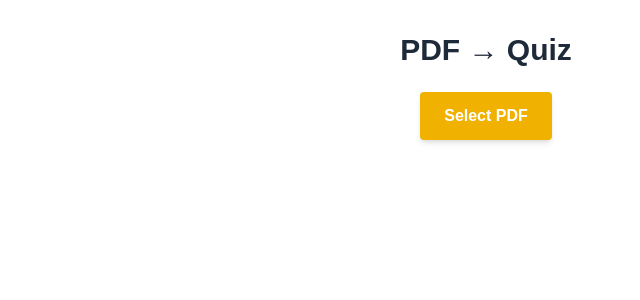
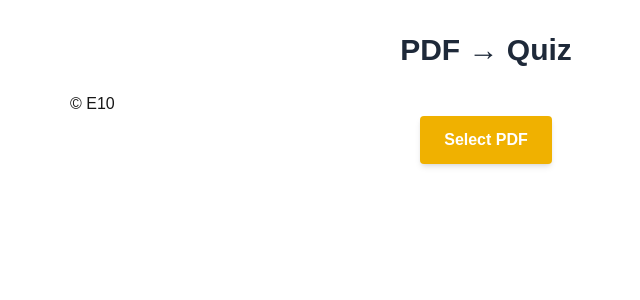
Before and after one commit to abdullayevemil/personal_pdf_converter, a Next.js app: page / in a window 1280 px wide. Shown: the top 300 px of the page, without its empty margins (154-794 px from the left). Built offline with nearby package versions, Linux system fonts and the light colour scheme.

Commit message:
Initial commit of Next.js app

```diff
--- a/src/app/page.tsx
+++ b/src/app/page.tsx
@@ -59,6 +59,7 @@ export default function Home() {
       <h1 className="text-3xl font-bold mb-6 text-center text-gray-800">
         PDF → Quiz
       </h1>
+      <h2>© E10</h2>
 
       <div className="mb-6 flex justify-center">
         <div className="flex justify-center mb-6">
```
